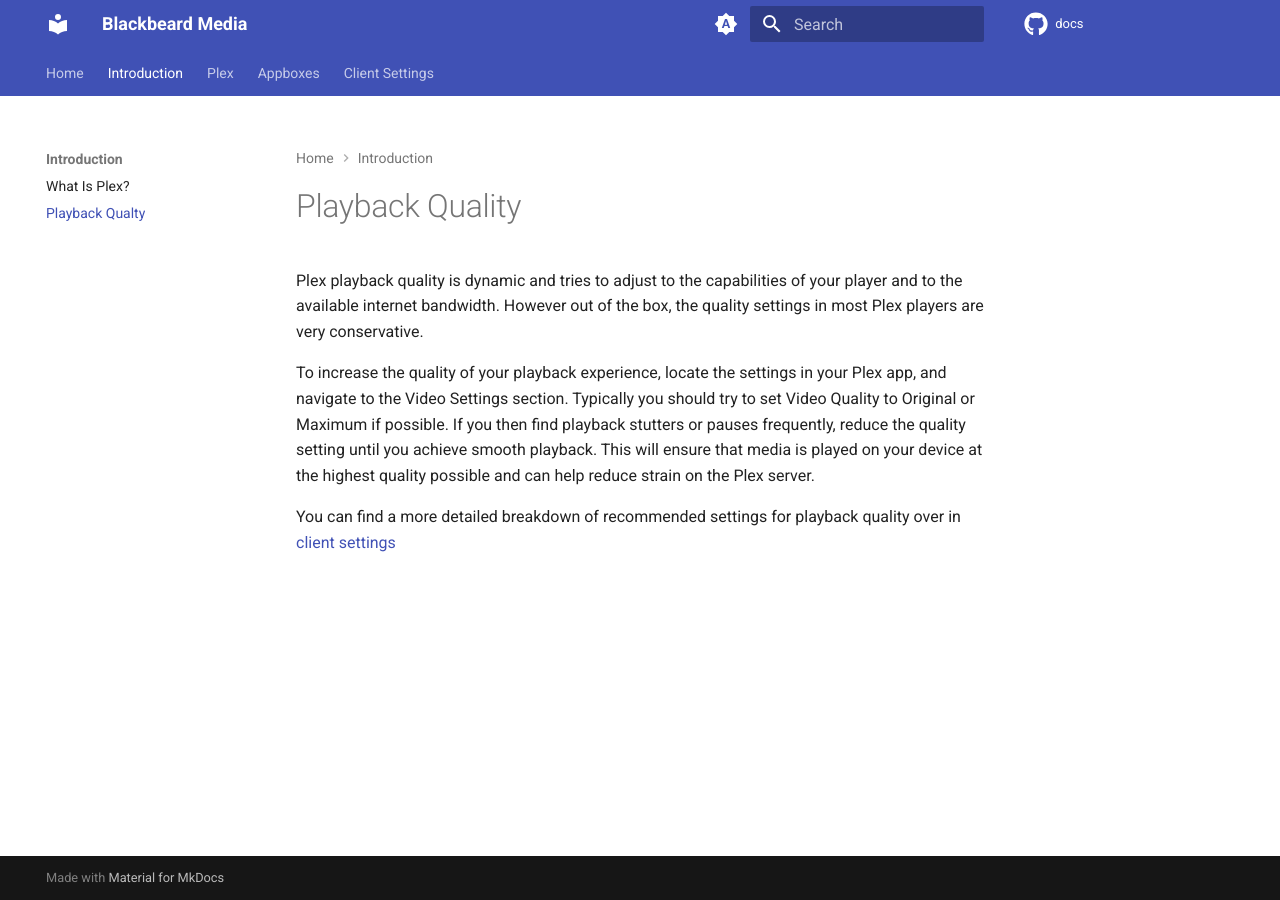
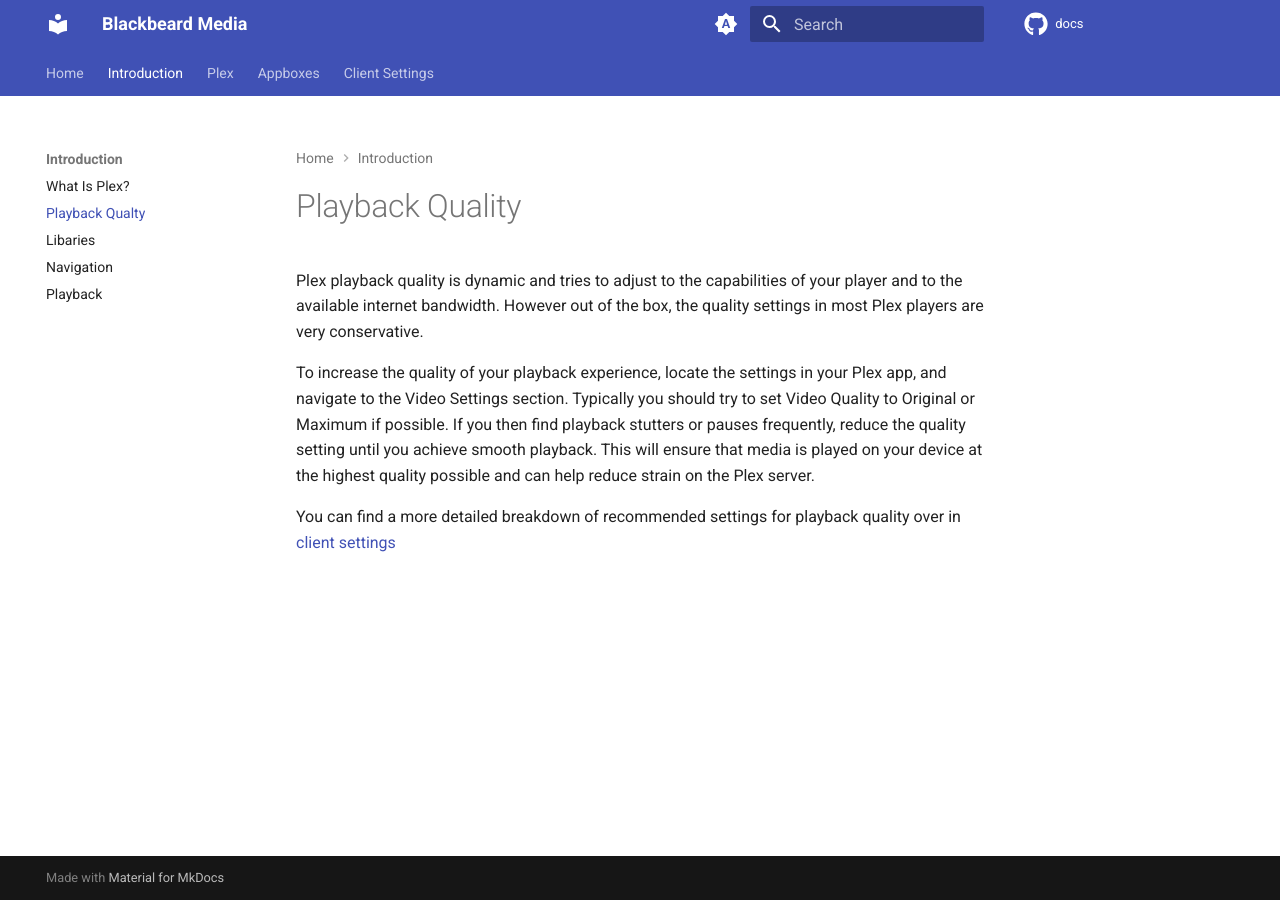
Before and after one commit to neomedia6989/docs-2, an MkDocs documentation site: the page built from docs/introduction/playback-quality.md, in a window 1280 px wide. Built offline with MkDocs 1.6.1 and Material for MkDocs 9.7.7, drawn with Linux system fonts in a browser that asks for light colours; comment, search, counter and statistics services are not loaded.

Commit message:
Update mkdocs.yml

```diff
--- a/mkdocs.yml
+++ b/mkdocs.yml
@@ -49,6 +49,9 @@
   - Introduction:
     - What Is Plex?: introduction/what-is-plex.md
     - Playback Qualty: introduction/playback-quality.md
+    - Libaries: introduction/libraries.md
+    - Navigation: introduction/navigation.md
+    - Playback: introduction/playback.md
   - Plex:
     - Creating a Plex Account: plex/creating-your-account.md
     - Accepting your Plex invitation: guides/plex/accepting-your-invite.md
```
